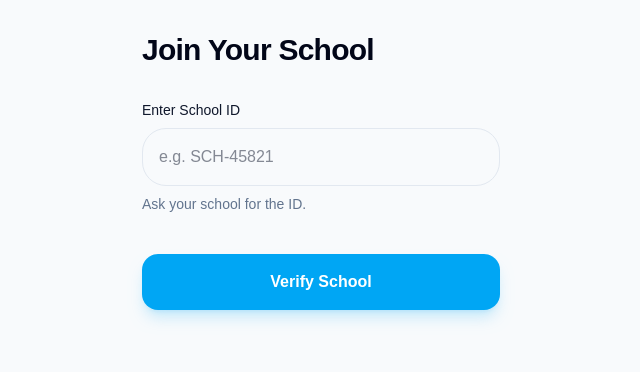
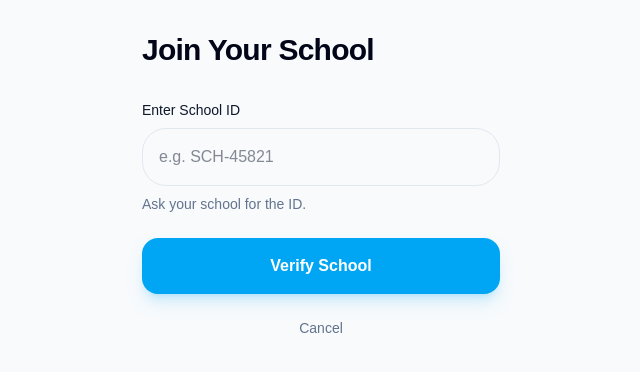
Before and after one commit to Kalana8/Edu_Platform, a Next.js app: page /join-school in a window 1280 px wide. Shown: the top 372 px of the page, without its empty margins (319-959 px from the left). Built offline with nearby package versions, Linux system fonts and the light colour scheme.

Commit message:
School verify in student portal

```diff
--- a/src/app/(auth)/confirm-school/page.tsx
+++ b/src/app/(auth)/confirm-school/page.tsx
@@ -1,6 +1,13 @@
+"use client";
+
 import Link from "next/link";
+import { useSearchParams } from "next/navigation";
 
 export default function ConfirmSchool() {
+  const searchParams = useSearchParams();
+  const schoolName = searchParams.get("name") || "Loading...";
+  const tier = searchParams.get("tier") || "Loading...";
+
   return (
     <div className="min-h-screen bg-slate-50 text-slate-950">
       <main className="mx-auto flex min-h-screen w-full max-w-[390px] flex-col  px-4 py-8">
@@ -12,11 +19,11 @@ export default function ConfirmSchool() {
           <div>
             <div className="space-y-2 p-1">
               <p className="text-xs   text-slate-500">School Name</p>
-              <p className="text-base font-semibold text-slate-950">Melbourne High School</p>
+              <p className="text-base font-semibold text-slate-950">{schoolName}</p>
             </div>
             <div className="space-y-2 p-1">
               <p className="text-xs   text-slate-500">Tier</p>
-              <p className="text-base font-semibold text-slate-950">Medium School</p>
+              <p className="text-base font-semibold text-slate-950">{tier}</p>
             </div>
           </div>
         </div>
--- a/src/app/(auth)/join-school/page.tsx
+++ b/src/app/(auth)/join-school/page.tsx
@@ -1,6 +1,66 @@
+"use client";
+
 import Link from "next/link";
+import { useRouter } from "next/navigation";
+import { useState } from "react";
 
 export default function JoinSchool() {
+  const router = useRouter();
+  const [schoolId, setSchoolId] = useState("");
+  const [error, setError] = useState<string | null>(null);
+  const [loading, setLoading] = useState(false);
+
+  async function verify() {
+
+    setError(null);
+    const trimmed = schoolId.trim();
+    if (!trimmed) {
+      setError("Enter school id");
+      return;
+    }
+
+    try {
+      console.log("Verifying school id:", trimmed);
+      setLoading(true);
+      const res = await fetch("/api/verify-school", {
+        method: "POST",
+        headers: { "Content-Type": "application/json" },
+        body: JSON.stringify({ schoolId: trimmed }),
+      });
+
+      let json: any = null;
+      try {
+        json = await res.json();
+      } catch (parseErr) {
+        console.error("Failed to parse JSON from /api/verify-school", parseErr, await res.text());
+        setError("Something went wrong");
+        return;
+      }
+
+      console.log("verify response", res.status, json);
+      console.log( json);
+
+      if (!res.ok) {
+        setError(json?.error || "Something went wrong");
+        return;
+      }
+
+      if (!json.exists) {
+        setError("Enter a valid id");
+        return;
+      }
+
+      // success -> go to confirm page with school data
+      const school = json.school;
+      router.push(`/confirm-school?code=${encodeURIComponent(school.code)}&name=${encodeURIComponent(school.name)}&tier=${encodeURIComponent(school.tier)}`);
+    } catch (err: any) {
+      console.error(err);
+      setError(String(err) || "Something went wrong");
+    } finally {
+      setLoading(false);
+    }
+  }
+
   return (
     <div className="min-h-screen bg-slate-50 text-slate-950">
       <main className="mx-auto flex min-h-screen w-full max-w-[390px] flex-col px-4 py-8">
@@ -8,23 +68,31 @@ export default function JoinSchool() {
             <h1 className="text-3xl font-semibold tracking-tight">Join Your School</h1>
           </div>
 
-          <div className="mt-8 space-y-10">
+          <div className="mt-8 space-y-6">
             <div className="space-y-2">
               <label className="block text-sm font-medium text-slate-900">Enter School ID</label>
               <input
+                value={schoolId}
+                onChange={(e) => setSchoolId(e.target.value)}
                 type="text"
                 placeholder="e.g. SCH-45821"
                 className="w-full rounded-3xl border border-slate-200 bg-slate-50 p-4 text-base text-slate-900 outline-none ring-1 ring-transparent transition focus:border-slate-300 focus:ring-slate-200"
               />
               <p className="text-sm text-slate-500">Ask your school for the ID.</p>
+              {error && <p className="text-sm text-red-500">{error}</p>}
             </div>
 
-            <Link
-              href="/confirm-school"
-              className="inline-flex w-full items-center justify-center rounded-2xl bg-sky-500 px-5 py-4 text-base font-semibold text-white shadow-lg shadow-sky-500/20 transition hover:bg-sky-600"
+            <button
+              onClick={() => {
+                verify();
+              }}
+              disabled={loading}
+              className="inline-flex w-full items-center justify-center rounded-2xl bg-sky-500 px-5 py-4 text-base font-semibold text-white shadow-lg shadow-sky-500/20 transition hover:bg-sky-600 disabled:opacity-50"
             >
-              Verify School
-            </Link>
+              {loading ? "Verifying..." : "Verify School"}
+            </button>
+
+            <Link href="/" className="block text-center text-sm text-slate-500">Cancel</Link>
           </div>
       </main>
     </div>
--- /dev/null
+++ b/src/app/api/verify-school/route.ts
@@ -0,0 +1,32 @@
+import { NextResponse } from "next/server";
+import { createClient } from "../../../lib/supabase/server";
+
+export async function POST(req: Request) {
+  try {
+    const body = await req.json();
+    const schoolId = (body?.schoolId || "").toString().trim();
+
+    if (!schoolId) {
+      return NextResponse.json({ exists: false, error: "missing_school_id" }, { status: 400 });
+    }
+
+    const supabase = await createClient();
+    const { data, error } = await supabase
+      .from("schools")
+      .select("id, name, tier, code")
+      .ilike("code", schoolId)
+      .maybeSingle();
+
+    if (error) {
+      return NextResponse.json({ exists: false, error: error.message }, { status: 500 });
+    }
+
+    if (!data) {
+      return NextResponse.json({ exists: false }, { status: 200 });
+    }
+
+    return NextResponse.json({ exists: true, school: data }, { status: 200 });
+  } catch (err: any) {
+    return NextResponse.json({ exists: false, error: String(err) }, { status: 500 });
+  }
+}
```
